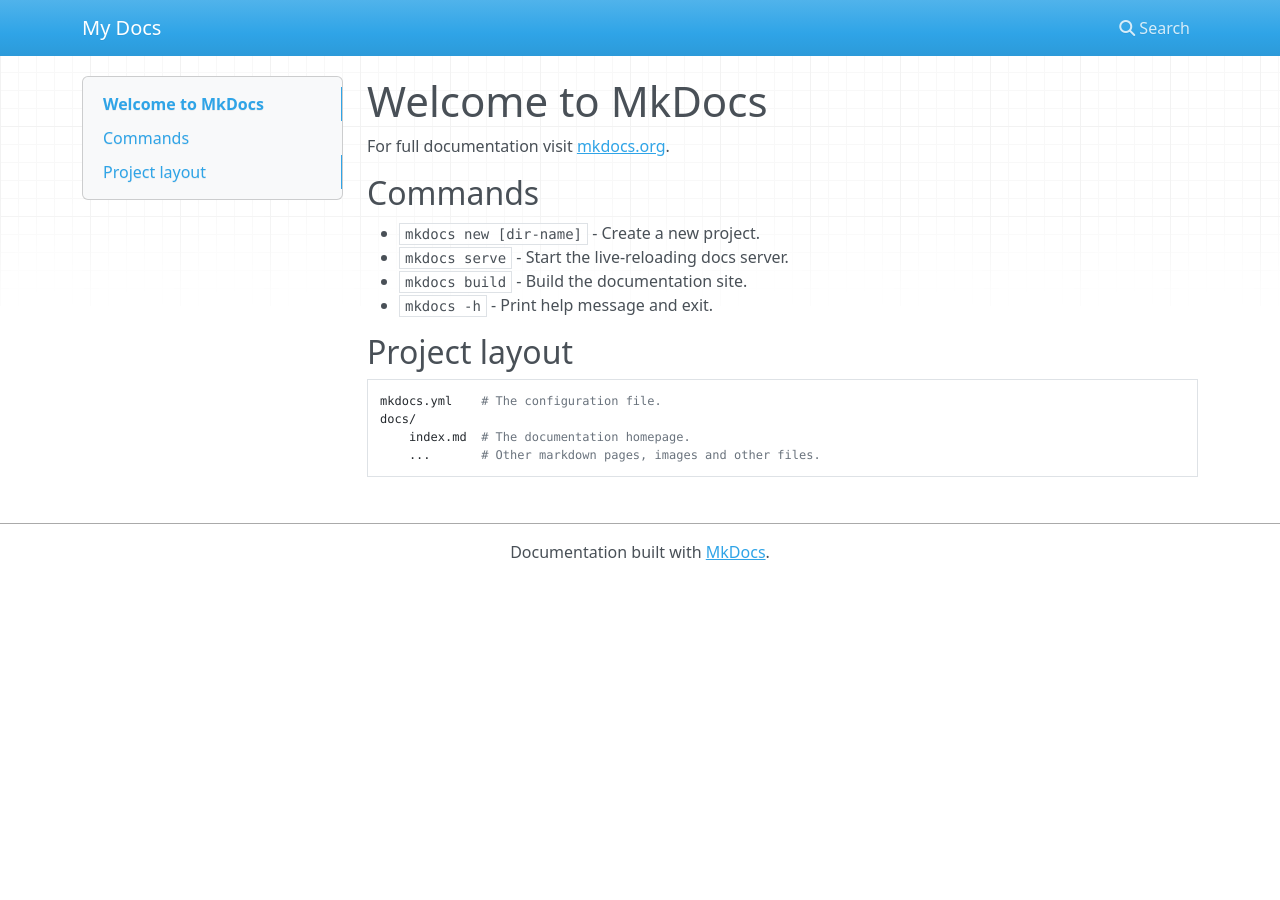
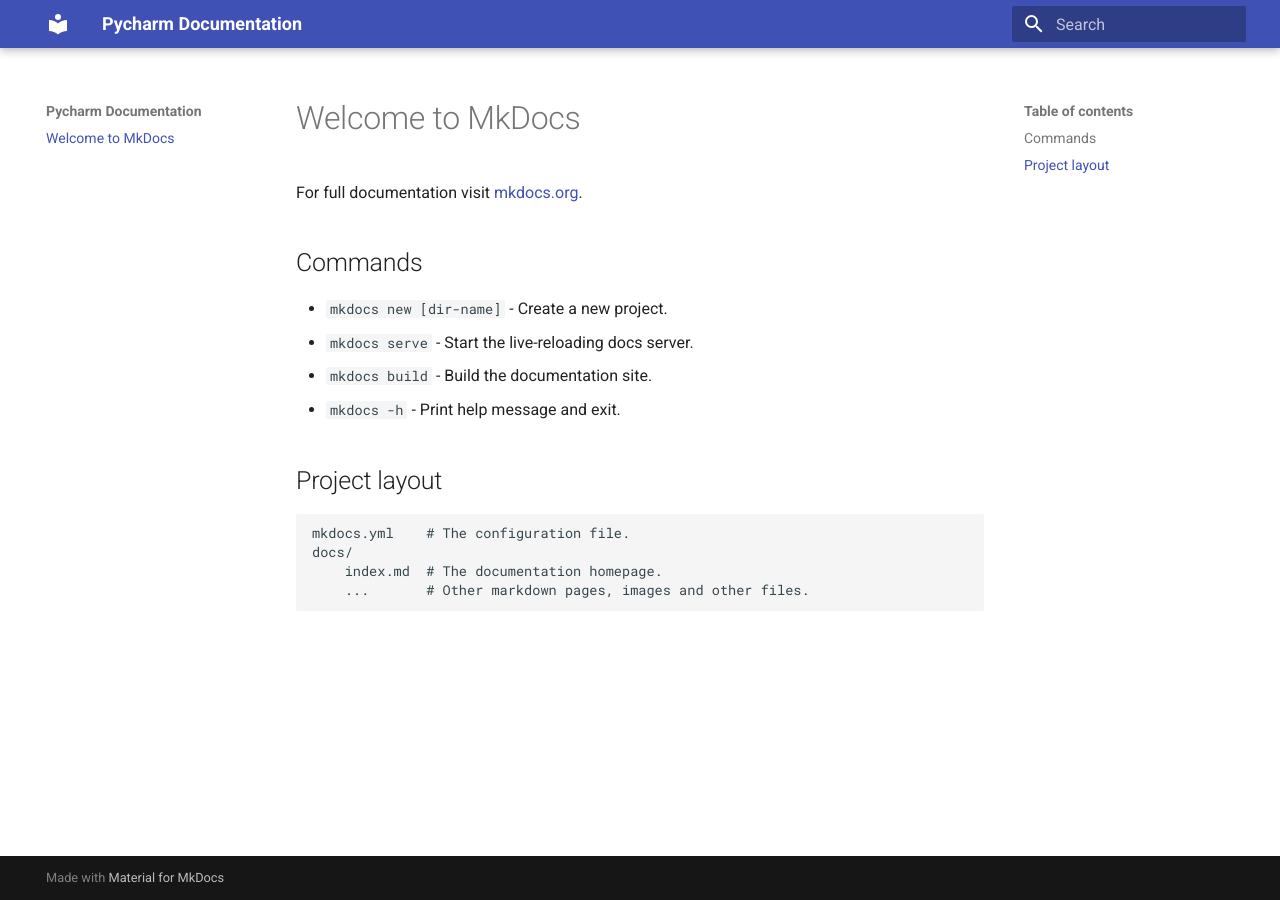
Before and after one commit to MicrowaveLinkAntenna/PyCharm-Documentation, an MkDocs documentation site: the page built from docs/index.md, in a window 1280 px wide. Built offline with MkDocs 1.6.1 and Material for MkDocs 9.7.7, drawn with Linux system fonts in a browser that asks for light colours; nearby versions of some CDN libraries.

Commit message:
Configure name and URL

```diff
--- a/mkdocs.yml
+++ b/mkdocs.yml
@@ -1 +1,4 @@
-site_name: My Docs
+site_name: Pycharm Documentation
+site_url: https://github.com/MicrowaveLinkAntenna/PyCharm-Documentation
+theme:
+  name: material
```
